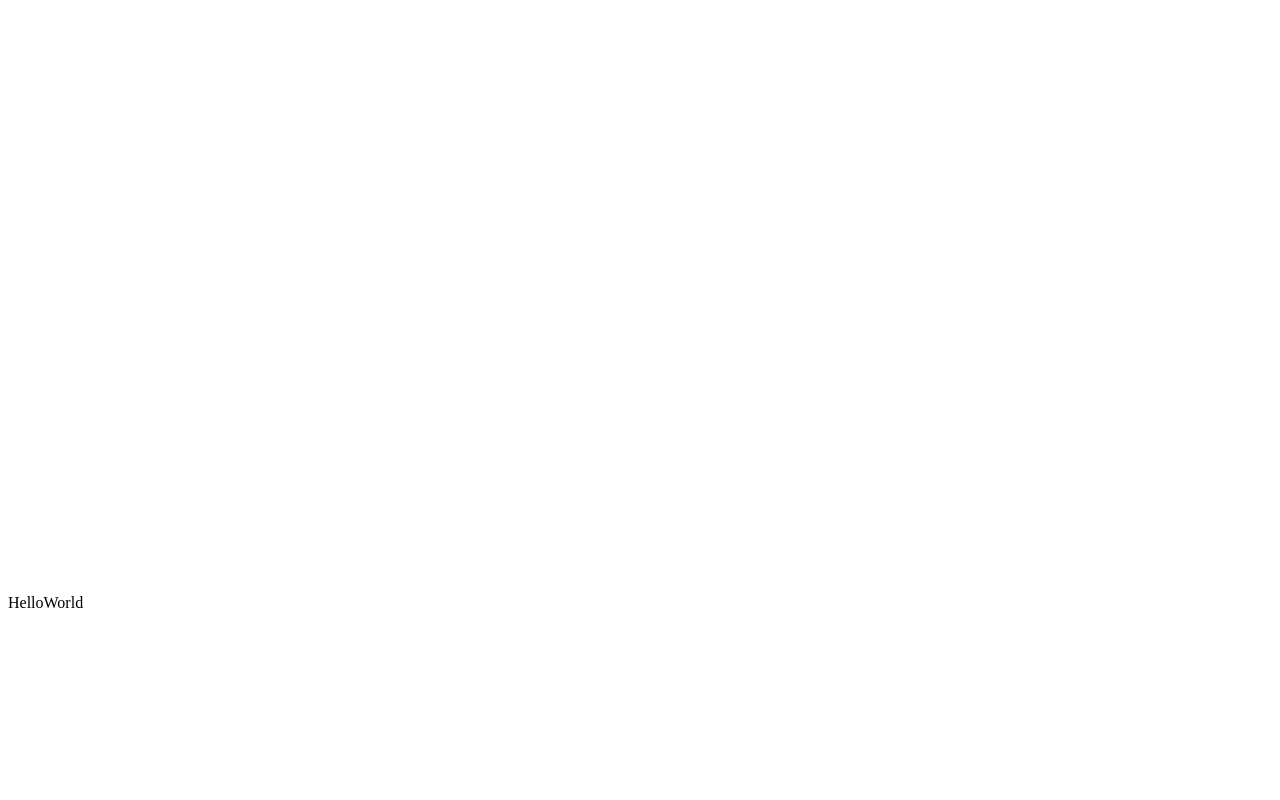
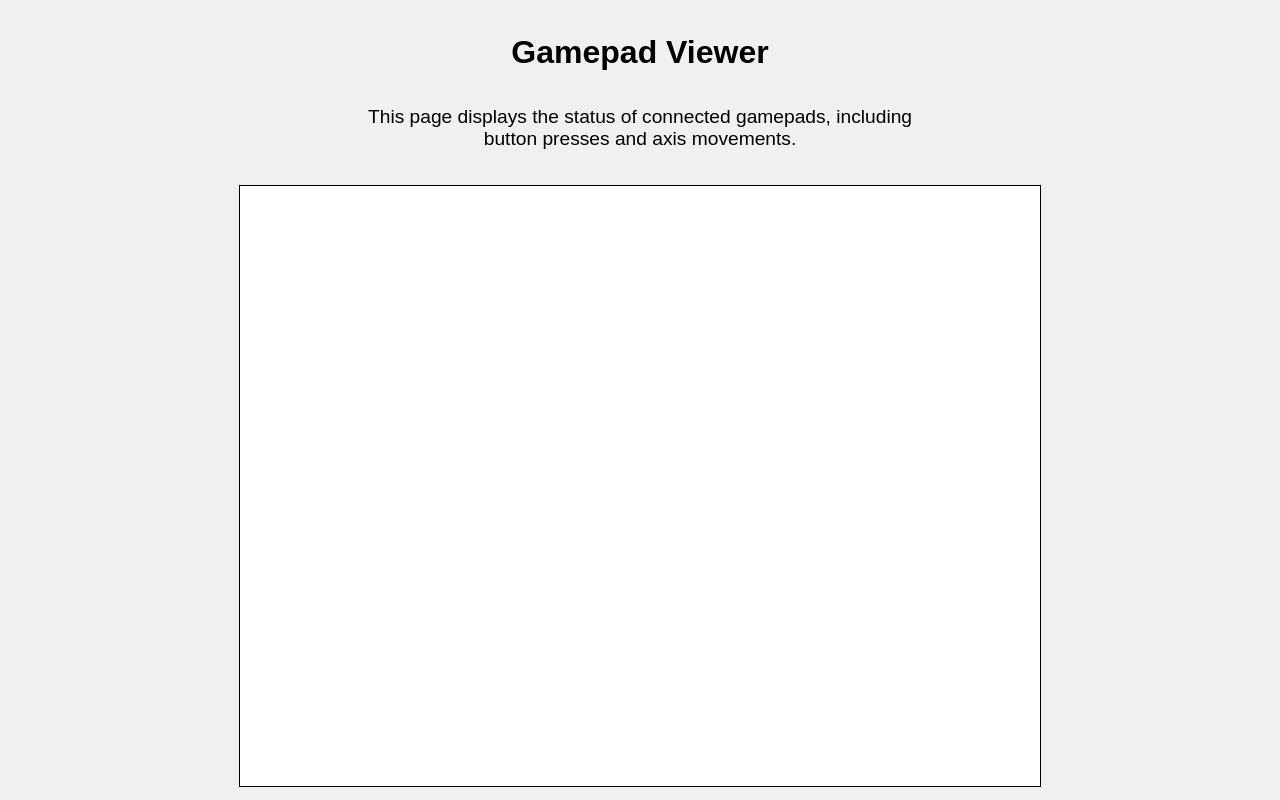
Before and after one commit to RyoKaringumi/gamepad-viewer, a plain HTML site: page index.html in a window 1280 px wide. Drawn offline with Linux system fonts and the light colour scheme.

Commit message:
Update index.html and add styles
Update `index.html` and add `styles.css` to improve the Gamepad Viewer page.

* **index.html**
  - Change the title to "Gamepad Viewer"
  - Add a link to the stylesheet `styles.css` in the head section
  - Remove the "HelloWorld" text from the body
  - Add a heading "Gamepad Viewer" above the canvas element
  - Add a description paragraph below the heading explaining the purpose of the page

* **styles.css**
  - Add styles for the body, heading, and paragraph elements
  - Add styles for the canvas element to center it on the page
  - Add styles for the gamepad information text to make it more readable

---

For more details, open the [Copilot Workspace session](https://copilot-workspace.githubnext.com/RyoKaringumi/gamepad-viewer/tree/main?shareId=XXXX-XXXX-XXXX-XXXX).

```diff
--- a/index.html
+++ b/index.html
@@ -3,10 +3,12 @@
     <head>
         <meta charset="UTF-8">
         <meta name="viewport" content="width=device-width, initial-scale=1.0">
-        <title>Document</title>
+        <title>Gamepad Viewer</title>
+        <link rel="stylesheet" href="styles.css">
     </head>
     <body>
-        HelloWorld
+        <h1>Gamepad Viewer</h1>
+        <p>This page displays the status of connected gamepads, including button presses and axis movements.</p>
         <canvas id="gamepadCanvas" width="800" height="600"></canvas>
         <script src="gamepad.js"></script>
     </body>
--- /dev/null
+++ b/styles.css
@@ -0,0 +1,37 @@
+body {
+    font-family: Arial, sans-serif;
+    margin: 0;
+    padding: 0;
+    display: flex;
+    flex-direction: column;
+    align-items: center;
+    justify-content: center;
+    height: 100vh;
+    background-color: #f0f0f0;
+}
+
+h1 {
+    font-size: 2em;
+    margin-bottom: 0.5em;
+}
+
+p {
+    font-size: 1.2em;
+    margin-bottom: 1em;
+    text-align: center;
+    max-width: 600px;
+}
+
+canvas {
+    border: 1px solid #000;
+    background-color: #fff;
+    margin-top: 1em;
+}
+
+.gamepad-info {
+    font-size: 1em;
+    color: #333;
+    margin-top: 1em;
+    text-align: left;
+    max-width: 800px;
+}
```
